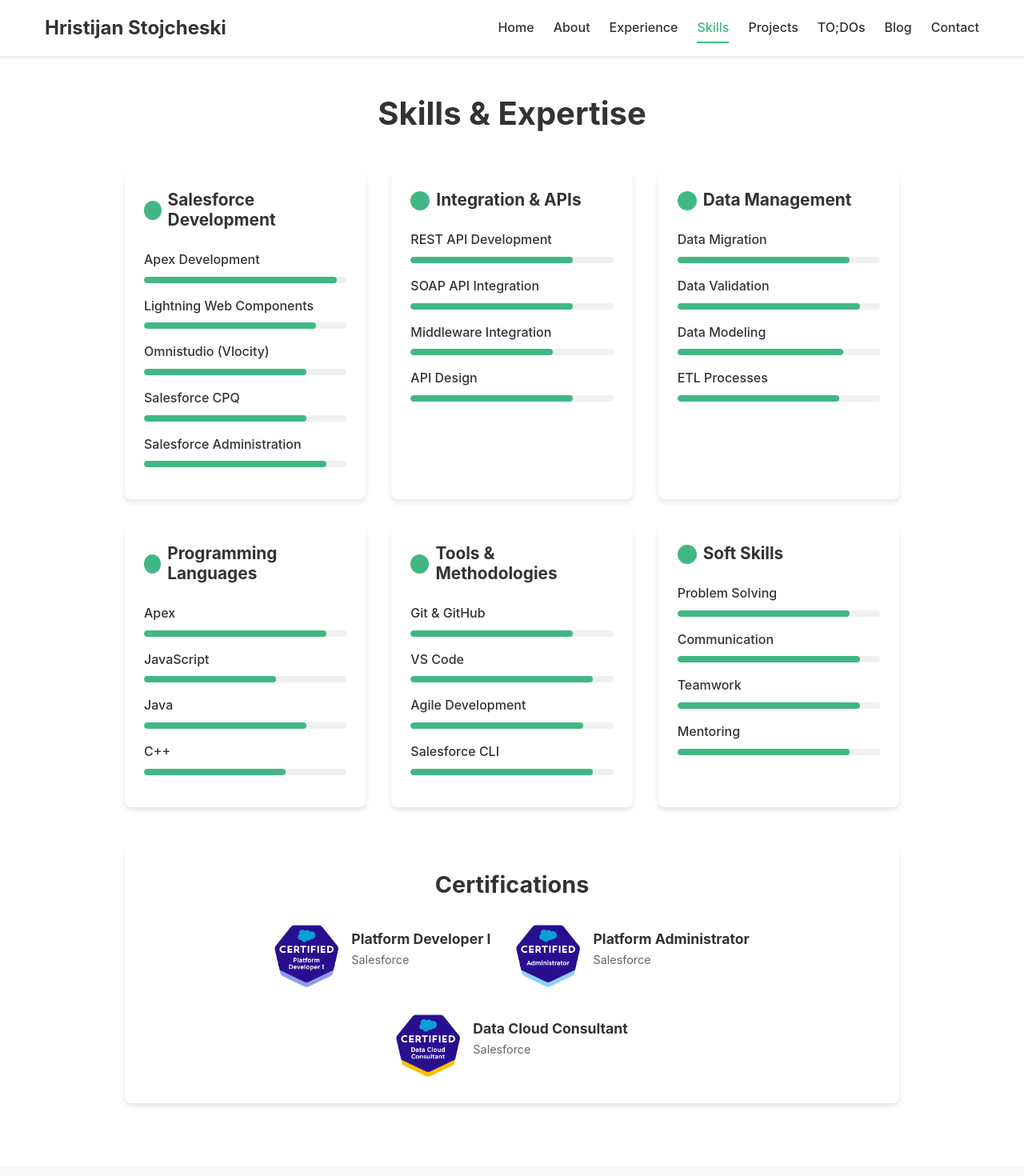
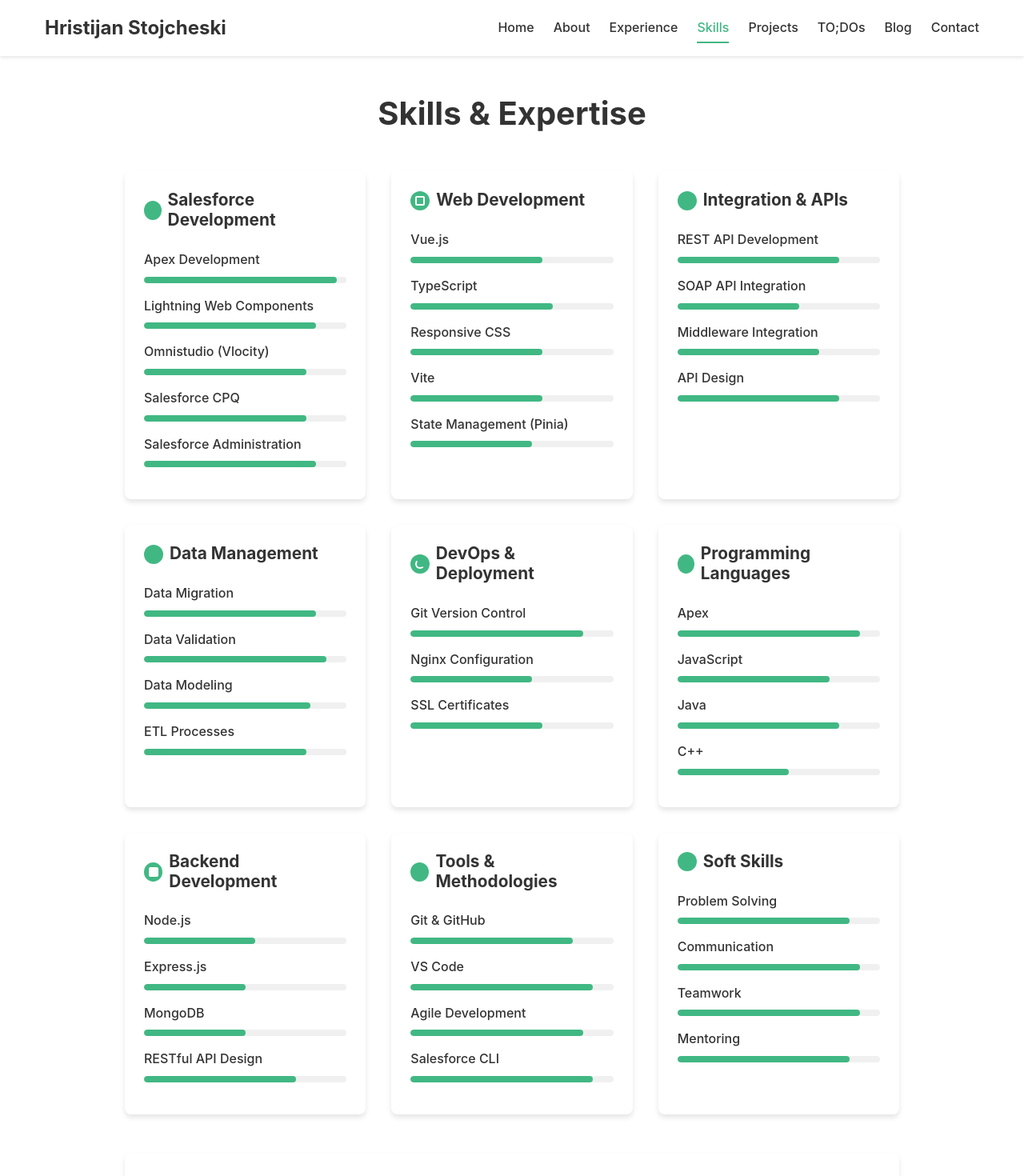
Before and after one commit to Stojcheski/hstojcheski-live, a Vue app: page /skills in a window 1280 px wide. Shown: the top 1470 px of the page at 80% size. Built offline with nearby package versions, Linux system fonts and the light colour scheme.

Commit message:
Update skills view with new web development and deployment categories

```diff
--- a/src/views/SkillsView.vue
+++ b/src/views/SkillsView.vue
@@ -34,7 +34,44 @@
             <li class="skill-item">
               <span class="skill-name">Salesforce Administration</span>
               <div class="skill-bar">
-                <div class="skill-level" style="width: 90%"></div>
+                <div class="skill-level" style="width: 85%"></div>
+              </div>
+            </li>
+          </ul>
+        </div>
+
+        <!-- New Category: Web Development -->
+        <div class="skill-category">
+          <h2><i class="icon web"></i>Web Development</h2>
+          <ul class="skill-list">
+            <li class="skill-item">
+              <span class="skill-name">Vue.js</span>
+              <div class="skill-bar">
+                <div class="skill-level" style="width: 65%"></div>
+              </div>
+            </li>
+            <li class="skill-item">
+              <span class="skill-name">TypeScript</span>
+              <div class="skill-bar">
+                <div class="skill-level" style="width: 70%"></div>
+              </div>
+            </li>
+            <li class="skill-item">
+              <span class="skill-name">Responsive CSS</span>
+              <div class="skill-bar">
+                <div class="skill-level" style="width: 65%"></div>
+              </div>
+            </li>
+            <li class="skill-item">
+              <span class="skill-name">Vite</span>
+              <div class="skill-bar">
+                <div class="skill-level" style="width: 65%"></div>
+              </div>
+            </li>
+            <li class="skill-item">
+              <span class="skill-name">State Management (Pinia)</span>
+              <div class="skill-bar">
+                <div class="skill-level" style="width: 60%"></div>
               </div>
             </li>
           </ul>
@@ -52,7 +89,7 @@
             <li class="skill-item">
               <span class="skill-name">SOAP API Integration</span>
               <div class="skill-bar">
-                <div class="skill-level" style="width: 80%"></div>
+                <div class="skill-level" style="width: 60%"></div>
               </div>
             </li>
             <li class="skill-item">
@@ -100,6 +137,31 @@
           </ul>
         </div>
 
+        <!-- New Category: DevOps & Deployment -->
+        <div class="skill-category">
+          <h2><i class="icon devops"></i>DevOps & Deployment</h2>
+          <ul class="skill-list">
+            <li class="skill-item">
+              <span class="skill-name">Git Version Control</span>
+              <div class="skill-bar">
+                <div class="skill-level" style="width: 85%"></div>
+              </div>
+            </li>
+            <li class="skill-item">
+              <span class="skill-name">Nginx Configuration</span>
+              <div class="skill-bar">
+                <div class="skill-level" style="width: 60%"></div>
+              </div>
+            </li>
+            <li class="skill-item">
+              <span class="skill-name">SSL Certificates</span>
+              <div class="skill-bar">
+                <div class="skill-level" style="width: 65%"></div>
+              </div>
+            </li>
+          </ul>
+        </div>
+
         <div class="skill-category">
           <h2><i class="icon programming"></i>Programming Languages</h2>
           <ul class="skill-list">
@@ -112,7 +174,7 @@
             <li class="skill-item">
               <span class="skill-name">JavaScript</span>
               <div class="skill-bar">
-                <div class="skill-level" style="width: 65%"></div>
+                <div class="skill-level" style="width: 75%"></div>
               </div>
             </li>
             <li class="skill-item">
@@ -124,7 +186,38 @@
             <li class="skill-item">
               <span class="skill-name">C++</span>
               <div class="skill-bar">
-                <div class="skill-level" style="width: 70%"></div>
+                <div class="skill-level" style="width: 55%"></div>
+              </div>
+            </li>
+          </ul>
+        </div>
+
+        <!-- New Category: Backend Development -->
+        <div class="skill-category">
+          <h2><i class="icon backend"></i>Backend Development</h2>
+          <ul class="skill-list">
+            <li class="skill-item">
+              <span class="skill-name">Node.js</span>
+              <div class="skill-bar">
+                <div class="skill-level" style="width: 55%"></div>
+              </div>
+            </li>
+            <li class="skill-item">
+              <span class="skill-name">Express.js</span>
+              <div class="skill-bar">
+                <div class="skill-level" style="width: 50%"></div>
+              </div>
+            </li>
+            <li class="skill-item">
+              <span class="skill-name">MongoDB</span>
+              <div class="skill-bar">
+                <div class="skill-level" style="width: 50%"></div>
+              </div>
+            </li>
+            <li class="skill-item">
+              <span class="skill-name">RESTful API Design</span>
+              <div class="skill-bar">
+                <div class="skill-level" style="width: 75%"></div>
               </div>
             </li>
           </ul>
@@ -264,6 +357,14 @@
   border-radius: 8px;
   padding: 1.5rem;
   box-shadow: 0 4px 6px rgba(0, 0, 0, 0.1);
+  transition:
+    transform 0.3s,
+    box-shadow 0.3s;
+}
+
+.skill-category:hover {
+  transform: translateY(-5px);
+  box-shadow: 0 8px 15px rgba(0, 0, 0, 0.1);
 }
 
 .skill-category h2 {
@@ -281,6 +382,46 @@
   margin-right: 0.5rem;
   background-color: #41b883;
   border-radius: 50%;
+  position: relative;
+}
+
+/* Custom icons for new categories */
+.icon.web::before {
+  content: '';
+  position: absolute;
+  top: 50%;
+  left: 50%;
+  transform: translate(-50%, -50%);
+  width: 12px;
+  height: 12px;
+  border: 2px solid white;
+  border-radius: 2px;
+}
+
+.icon.devops::before {
+  content: '';
+  position: absolute;
+  top: 50%;
+  left: 50%;
+  transform: translate(-50%, -50%);
+  width: 12px;
+  height: 12px;
+  border: 2px solid white;
+  border-radius: 50%;
+  border-top-color: transparent;
+  border-right-color: transparent;
+}
+
+.icon.backend::before {
+  content: '';
+  position: absolute;
+  top: 50%;
+  left: 50%;
+  transform: translate(-50%, -50%);
+  width: 12px;
+  height: 12px;
+  background-color: white;
+  border-radius: 2px;
 }
 
 .skill-list {
```
